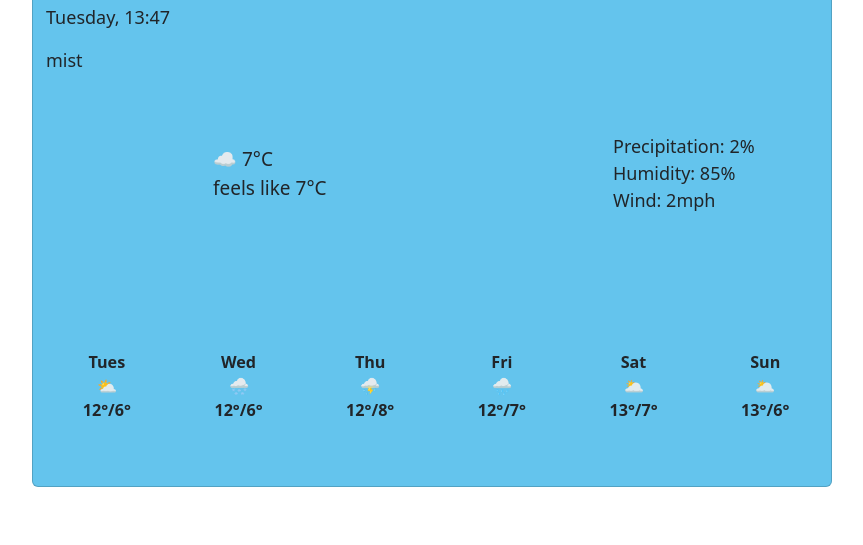
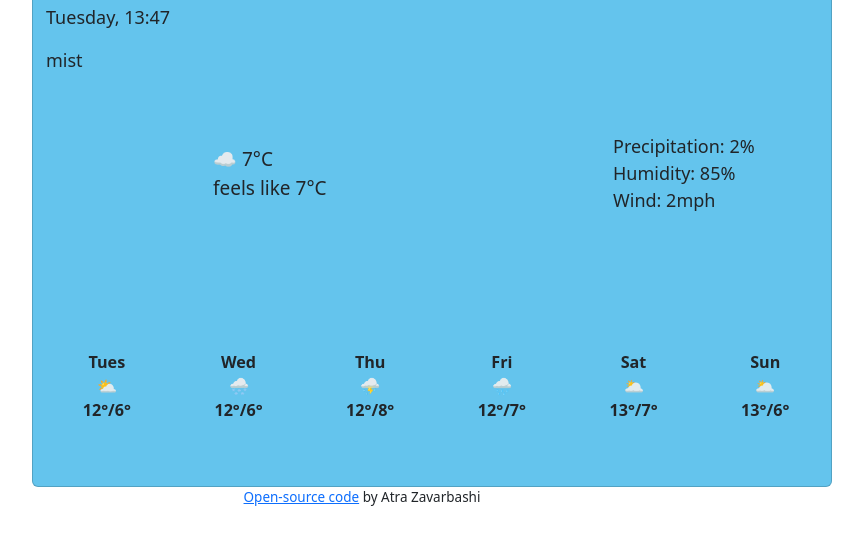
Before and after one commit to AtraZ/weather-apps, a plain HTML site: page index.html in a window 1280 px wide. Shown: the part 233-778 px from the top of the page, without its empty margins (278-1141 px from the left). Drawn offline with nearby package versions, Linux system fonts and the light colour scheme.

Commit message:
updated source code link

```diff
--- a/index.html
+++ b/index.html
@@ -93,5 +93,10 @@
       </div>
     </div>
     <script src="weather.js"></script>
+    <p class="finish-line">
+ <a
+  target="_blank" rel="Github" href="https://github.com/AtraZ/weather-apps"> Open-source code</a>
+by Atra Zavarbashi
+    </p>
   </body>
 </html>
--- a/weather.css
+++ b/weather.css
@@ -61,3 +61,9 @@ h1 {
   margin-top: 120px;
   padding-left: 240px;
 }
+.finish-line {
+  display: block;
+  position: relative;
+  font-size: 13.5px;
+  text-align: center;
+}
```
